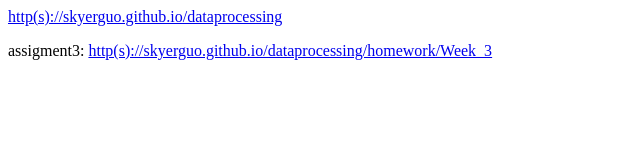
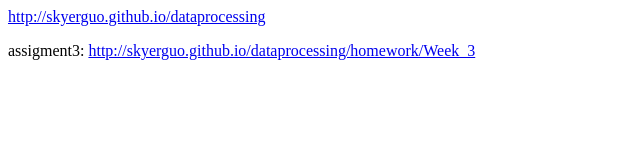
Before and after one commit to skyerguo/dataprocessing, a plain HTML site: page index.html in a window 1280 px wide. Shown: the whole page, without its empty margins (0-640 px from the left). Drawn offline with Linux system fonts and the light colour scheme.

Commit message:
change index.html and README.md

```diff
--- a/index.html
+++ b/index.html
@@ -1,10 +1,10 @@
-<a href="index/main.html">http(s)://skyerguo.github.io/dataprocessing</a>
+<a href="index/main.html">http://skyerguo.github.io/dataprocessing</a>
 
 <body>
     <p>
         assigment3:
         <a href="index/week3.html">
-            http(s)://skyerguo.github.io/dataprocessing/homework/Week_3
+            http://skyerguo.github.io/dataprocessing/homework/Week_3
         </a>
     </p>
 
```
Also changed, not shown: 1 other file.
